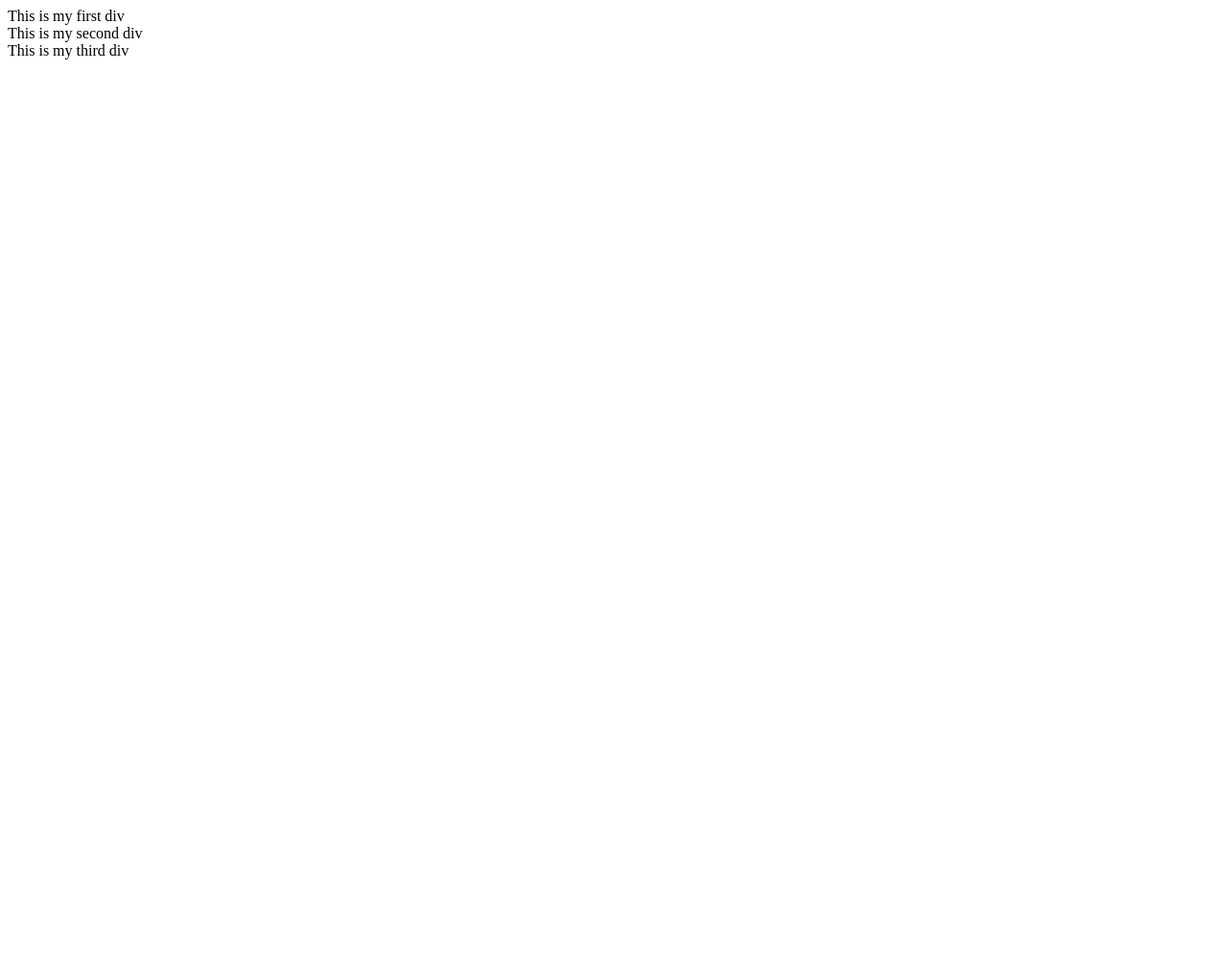
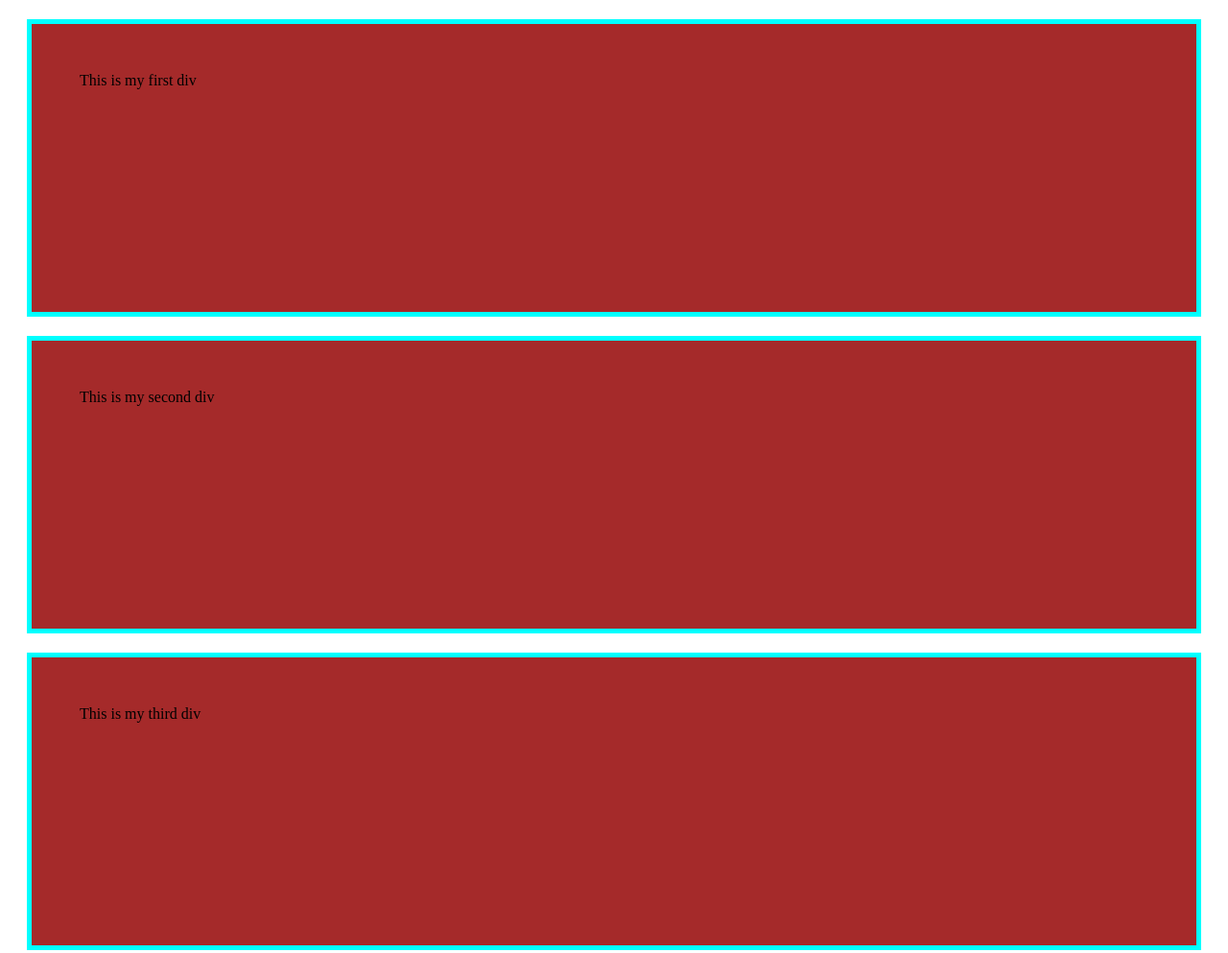
Before and after one commit to bujo-eayn/flexboxPractice, a plain HTML site: page index.htm in a window 1280 px wide. Shown: the whole page at 96% size. Before the commit the page ends 800 px from the top, so only its background shows below. Drawn offline with Linux system fonts and the light colour scheme.

Commit message:
basic div styles added and index file linked to stylesheet

```diff
--- a/index.htm
+++ b/index.htm
@@ -5,6 +5,7 @@
     <meta http-equiv="X-UA-Compatible" content="IE=edge">
     <meta name="viewport" content="width=device-width, initial-scale=1.0">
     <title>Flexbox Practice</title>
+    <link rel="stylesheet" href="style.css">
 </head>
 <body>
     <div class="top">This is my first div</div>
--- a/style.css
+++ b/style.css
@@ -0,0 +1,7 @@
+div {
+    background-color: brown;
+    height: 200px;
+    padding: 50px;
+    margin: 20px;
+    border: 5px solid aqua;
+}
```
